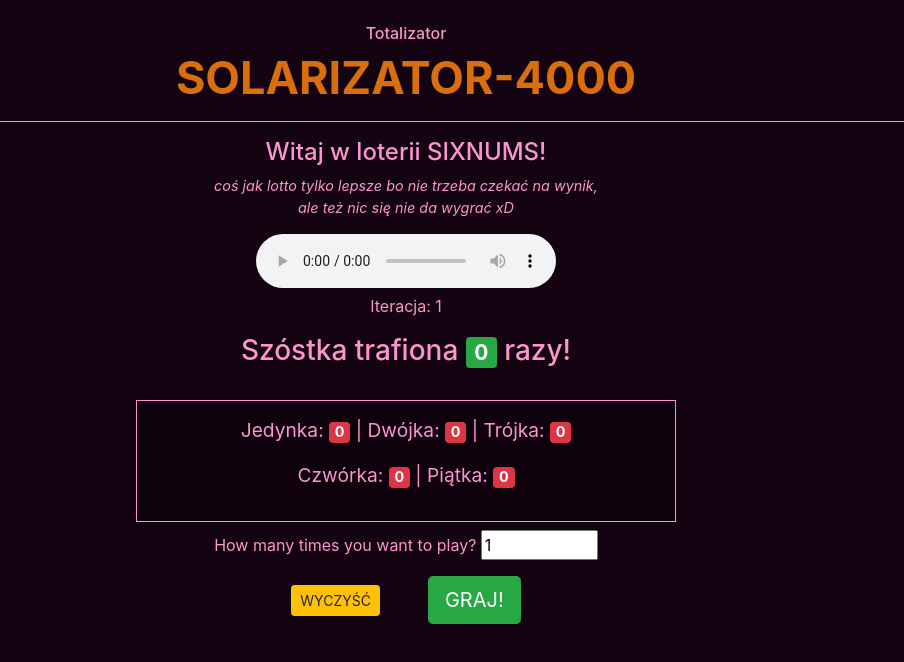
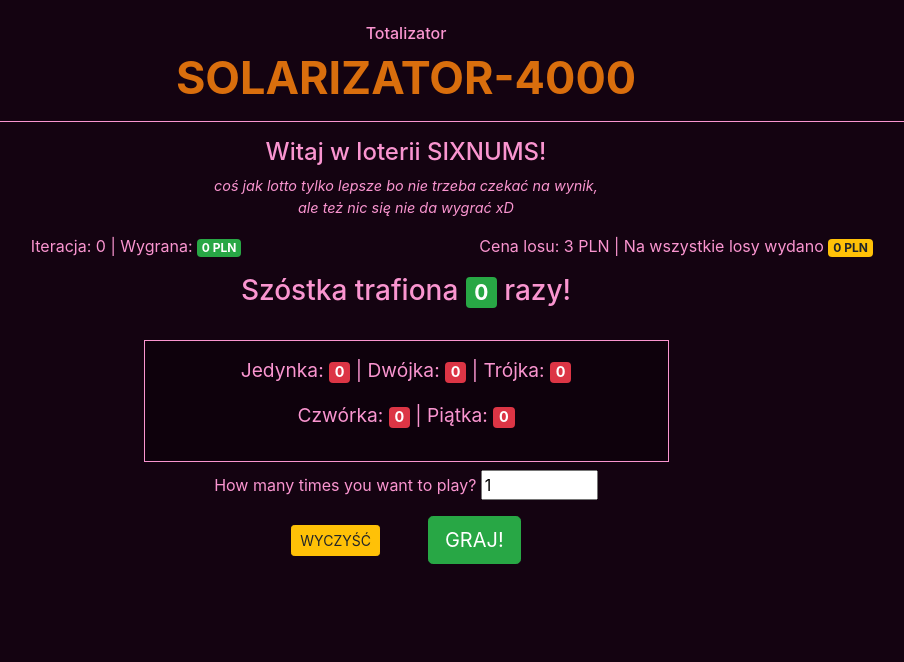
Before and after one commit to maxmatula/solarizator4000, an Angular app: page / in a window 1280 px wide. Shown: the top 662 px of the page, without its empty margins (234-1138 px from the left). Built offline with nearby package versions, Linux system fonts and the light colour scheme.

Commit message:
sixnums with price

```diff
--- a/src/app/sixnums/sixnums.component.html
+++ b/src/app/sixnums/sixnums.component.html
@@ -2,15 +2,19 @@
   <h4>Witaj w loterii SIXNUMS!</h4>
   <p class="desc">coś jak lotto tylko lepsze bo nie trzeba czekać na wynik, <br>
     ale też nic się nie da wygrać xD</p>
-    <audio src="./assets/d3k.mp3" controls volume="20" autoplay="true"></audio>
-  <div class="mb-2">
-    <div>
-      <p>Iteracja: {{iteration}}</p>
+  <div class="mb-2 col-sm-12">
+    <div class="row">
+      <div class="col-sm-6 text-center">
+        <p>Iteracja: {{iteration}} | Wygrana: <span class="badge badge-success">{{allTimeWinnings}} PLN</span></p>
+      </div>
+      <div class="col-sm-6 text-center">
+          <p>Cena losu: {{ticketPrice}} PLN | Na wszystkie losy wydano <span class="badge badge-warning">{{allGamesTicket}} PLN</span></p>
+        </div>
     </div>
     <h3>Szóstka trafiona <span class="badge badge-success">{{winCount}}</span> razy!</h3>
     <br>
     <div class="win-section">
-        <p class="wincount">Jedynka: <span class="badge badge-danger">{{winmodel.ones}}</span> | Dwójka: <span
+      <p class="wincount">Jedynka: <span class="badge badge-danger">{{winmodel.ones}}</span> | Dwójka: <span
           class="badge badge-danger">{{winmodel.twos}}</span> | Trójka: <span
           class="badge badge-danger">{{winmodel.threes}}</span></p>
       <p class="wincount">Czwórka: <span class="badge badge-danger">{{winmodel.fours}}</span> | Piątka: <span
--- a/src/app/sixnums/sixnums.component.ts
+++ b/src/app/sixnums/sixnums.component.ts
@@ -13,16 +13,22 @@ export class SixnumsComponent implements OnInit {
   minNumber = 1;
   maxNumber = 40;
   winCount = 0;
-  iteration = 1;
+  iteration = 0;
   howManyPlay = 1;
   winmodel: Winmodel;
   availiableNumbersUser = [];
   availiableNumbersLotto = [];
+  ticketPrice: number;
+  allGamesTicket: number;
+  allTimeWinnings: number;
 
   constructor() {
     this.lottery = new Lottery();
     this.lotteriesHistory = new Array<Lottery>();
     this.winmodel = new Winmodel();
+    this.ticketPrice = 3.00;
+    this.allGamesTicket = 0;
+    this.allTimeWinnings = 0;
   }
 
   ngOnInit() {
@@ -35,6 +41,8 @@ export class SixnumsComponent implements OnInit {
     this.winmodel = new Winmodel();
     this.winCount = 0;
     this.iteration = 0;
+    this.allGamesTicket = 0;
+    this.allTimeWinnings = 0;
   }
 
   resetLottoNumbers() {
@@ -64,6 +72,7 @@ export class SixnumsComponent implements OnInit {
 
         if (matchCount === 6) {
           this.winCount += 1;
+          this.allTimeWinnings += 2000000;
         }
 
         if (matchCount === 1) {
@@ -76,19 +85,23 @@ export class SixnumsComponent implements OnInit {
 
         if (matchCount === 3) {
           this.winmodel.threes += 1;
+          this.allTimeWinnings += 24;
         }
 
         if (matchCount === 4) {
           this.winmodel.fours += 1;
+          this.allTimeWinnings += 268;
         }
 
         if (matchCount === 5) {
           this.winmodel.fives += 1;
+          this.allTimeWinnings += 6510;
         }
 
         this.lottery.machCount = matchCount;
         this.iteration += 1;
         this.lotteriesHistory.push(this.lottery);
+        this.allGamesTicket += this.ticketPrice;
         this.resetLottoNumbers();
       }, 400);
     }
```
